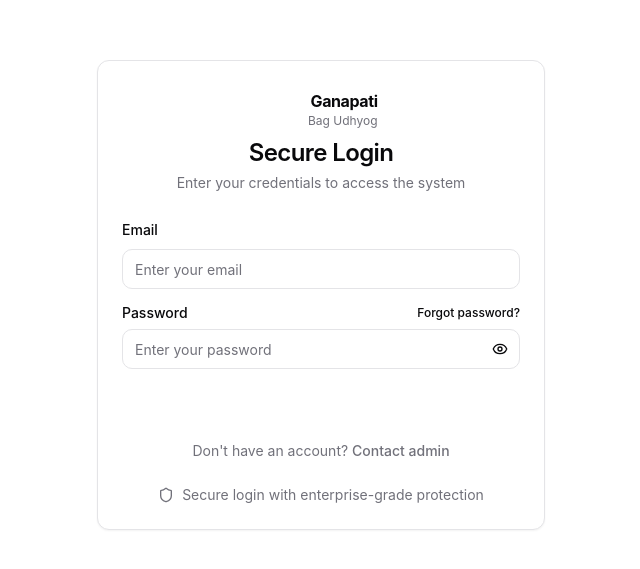
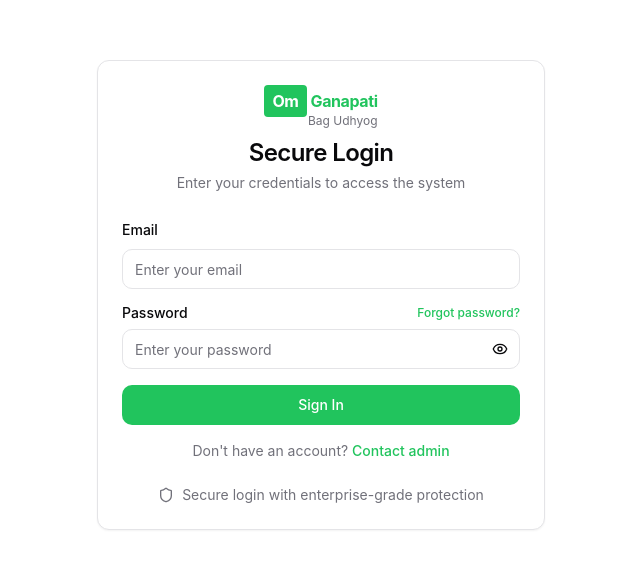
Before and after one commit to gaurav73k/eco-bag-accounting, a React (Vite) app: page /login in a window 1280 px wide. Shown: the part 105-674 px from the top of the page, without its empty margins (319-959 px from the left). Built offline with nearby package versions, Linux system fonts and the light colour scheme; no server answers; the database is empty.

Commit message:
Fix: Resolve UI issues and prepare for publish
Addresses platform crashes, restores hidden UI elements (entry buttons, green colors), and ensures the application is ready for deployment.

```diff
--- a/src/components/ui/button.tsx
+++ b/src/components/ui/button.tsx
@@ -1,3 +1,4 @@
+
 import * as React from "react"
 import { Slot } from "@radix-ui/react-slot"
 import { cva, type VariantProps } from "class-variance-authority"
--- a/src/components/ui/calendar.tsx
+++ b/src/components/ui/calendar.tsx
@@ -56,15 +56,13 @@ function Calendar({
         IconLeft: ({ ..._props }) => <ChevronLeft className="h-4 w-4" />,
         IconRight: ({ ..._props }) => <ChevronRight className="h-4 w-4" />,
         Footer: (props) => {
-          // Fixed: Getting the correct date from props safely
-          const selectedDate = props.displayMonth;
-
-          if (!selectedDate) return null;
+          // Fixed: Getting the correct date safely
+          const displayDate = props.displayMonth || new Date();
 
           return (
             <div className="px-4 pt-1 pb-2">
               <p className="text-xs text-muted-foreground text-center">
-                {selectedDate.toDateString()}
+                {displayDate.toDateString()}
               </p>
             </div>
           );
--- a/src/contexts/SettingsContext.tsx
+++ b/src/contexts/SettingsContext.tsx
@@ -17,7 +17,7 @@ const defaultSettings: AppSettings = {
   site_title: 'Om Ganapati Bag Udhyog',
   logo_url: null,
   favicon_url: null,
-  primary_color: '#9b87f5',
+  primary_color: '#22c55e', // Using a vibrant green that matches HSL values
   secondary_color: '#7E69AB',
   font_family: 'Inter, sans-serif',
   company_name: 'Om Ganapati Bag Udhyog',
@@ -41,6 +41,12 @@ export const SettingsProvider: React.FC<{ children: ReactNode }> = ({ children }
   const [settings, setSettings] = useState<AppSettings | null>(null);
   const [isLoading, setIsLoading] = useState(true);
   const [initialized, setInitialized] = useState(false);
+
+  // Immediately apply default settings for a faster UI response
+  useEffect(() => {
+    // Apply default settings immediately to prevent UI from breaking
+    applySettings(defaultSettings);
+  }, []);
 
   useEffect(() => {
     const loadSettings = async () => {
@@ -73,9 +79,12 @@ export const SettingsProvider: React.FC<{ children: ReactNode }> = ({ children }
         }
       } catch (error) {
         console.error('Error loading settings:', error);
+        // On error, fallback to default settings
         setSettings(defaultSettings);
         applySettings(defaultSettings);
         setInitialized(true);
+        // Show toast error
+        toast.error('Failed to load settings. Using defaults.');
       } finally {
         setIsLoading(false);
       }
@@ -103,6 +112,11 @@ export const SettingsProvider: React.FC<{ children: ReactNode }> = ({ children }
     } catch (error) {
       toast.error('Failed to update settings');
       console.error('Error updating settings:', error);
+
+      // Reapply the old settings if update fails
+      if (settings) {
+        applySettings(settings);
+      }
     }
   };
 
@@ -145,6 +159,11 @@ export const SettingsProvider: React.FC<{ children: ReactNode }> = ({ children }
         document.documentElement.style.setProperty('--primary-hue', primaryHexToHSL.h.toString());
         document.documentElement.style.setProperty('--primary-saturation', `${primaryHexToHSL.s}%`);
         document.documentElement.style.setProperty('--primary-lightness', `${primaryHexToHSL.l}%`);
+
+        // Set the HSL value directly for better compatibility
+        const hslValue = `${primaryHexToHSL.h} ${primaryHexToHSL.s}% ${primaryHexToHSL.l}%`;
+        document.documentElement.style.setProperty('--primary', hslValue);
+        console.log('Applied primary color HSL:', hslValue);
       }
 
       const secondaryHexToHSL = hexToHSL(settings.secondary_color);
@@ -152,6 +171,11 @@ export const SettingsProvider: React.FC<{ children: ReactNode }> = ({ children }
         document.documentElement.style.setProperty('--secondary-hue', secondaryHexToHSL.h.toString());
         document.documentElement.style.setProperty('--secondary-saturation', `${secondaryHexToHSL.s}%`);
         document.documentElement.style.setProperty('--secondary-lightness', `${secondaryHexToHSL.l}%`);
+
+        // Set the HSL value directly for better compatibility
+        const hslValue = `${secondaryHexToHSL.h} ${secondaryHexToHSL.s}% ${secondaryHexToHSL.l}%`;
+        document.documentElement.style.setProperty('--secondary', hslValue);
+        console.log('Applied secondary color HSL:', hslValue);
       }
     } catch (error) {
       console.error('Error converting hex to HSL:', error);
@@ -167,6 +191,9 @@ export const SettingsProvider: React.FC<{ children: ReactNode }> = ({ children }
     if (settings.favicon_url) {
       applyFavicon(settings.favicon_url);
     }
+
+    // Force a CSS class that will apply primary color to buttons that might be affected
+    document.body.classList.add('settings-applied');
 
     console.log('Applied settings to UI:', settings);
   };
@@ -185,8 +212,20 @@ export const SettingsProvider: React.FC<{ children: ReactNode }> = ({ children }
 
   // Helper function to convert hex to HSL
   const hexToHSL = (hex: string) => {
+    try {
       // Remove the # if it exists
       hex = hex.replace('#', '');
+
+      // Handle 3-digit hex codes
+      if (hex.length === 3) {
+        hex = hex[0] + hex[0] + hex[1] + hex[1] + hex[2] + hex[2];
+      }
+
+      // Validate the hex code
+      if (!/^[0-9A-F]{6}$/i.test(hex)) {
+        console.error('Invalid hex color:', hex);
+        return null;
+      }
 
       // Convert hex to RGB
       const r = parseInt(hex.substring(0, 2), 16) / 255;
@@ -222,6 +261,10 @@ export const SettingsProvider: React.FC<{ children: ReactNode }> = ({ children }
       }
 
       return { h: Math.round(h), s: Math.round(s * 100), l: Math.round(l * 100) };
+    } catch (error) {
+      console.error('Error in hexToHSL conversion:', error);
+      return null;
+    }
   };
 
   return (
--- a/src/index.css
+++ b/src/index.css
@@ -14,6 +14,7 @@
     --popover: 0 0% 100%;
     --popover-foreground: 240 10% 3.9%;
 
+    /* Ensure primary color is visible - adjusted for a vibrant green */
     --primary: 142 76% 36%;
     --primary-foreground: 355 100% 100%;
 
@@ -35,6 +36,15 @@
 
     --radius: 0.75rem;
 
+    /* Adding HSL variables for primary and secondary colors */
+    --primary-hue: 142;
+    --primary-saturation: 76%;
+    --primary-lightness: 36%;
+
+    --secondary-hue: 240;
+    --secondary-saturation: 4.8%;
+    --secondary-lightness: 95.9%;
+
     --sidebar-background: 0 0% 100%;
     --sidebar-foreground: 240 10% 3.9%;
     --sidebar-primary: 142 76% 36%;
@@ -55,6 +65,7 @@
     --popover: 240 10% 3.9%;
     --popover-foreground: 0 0% 98%;
 
+    /* Ensure primary color is visible in dark mode */
     --primary: 142 70% 45%;
     --primary-foreground: 355 100% 100%;
 
@@ -73,6 +84,15 @@
     --border: 240 3.7% 15.9%;
     --input: 240 3.7% 15.9%;
     --ring: 142 70% 45%;
+
+    /* Adding HSL variables for primary and secondary colors in dark mode */
+    --primary-hue: 142;
+    --primary-saturation: 70%;
+    --primary-lightness: 45%;
+
+    --secondary-hue: 240;
+    --secondary-saturation: 3.7%;
+    --secondary-lightness: 15.9%;
 
     --sidebar-background: 240 10% 3.9%;
     --sidebar-foreground: 0 0% 98%;
@@ -117,6 +137,17 @@
   }
 }
 
+/* Improve button visibility */
+button.bg-primary {
+  background-color: hsl(var(--primary)) !important;
+  color: hsl(var(--primary-foreground)) !important;
+}
+
+button.bg-green-500 {
+  background-color: #22c55e !important;
+  color: white !important;
+}
+
 /* Smooth scrolling */
 html {
   scroll-behavior: smooth;
```
Lines whose indentation alone changed are shown as unchanged.
